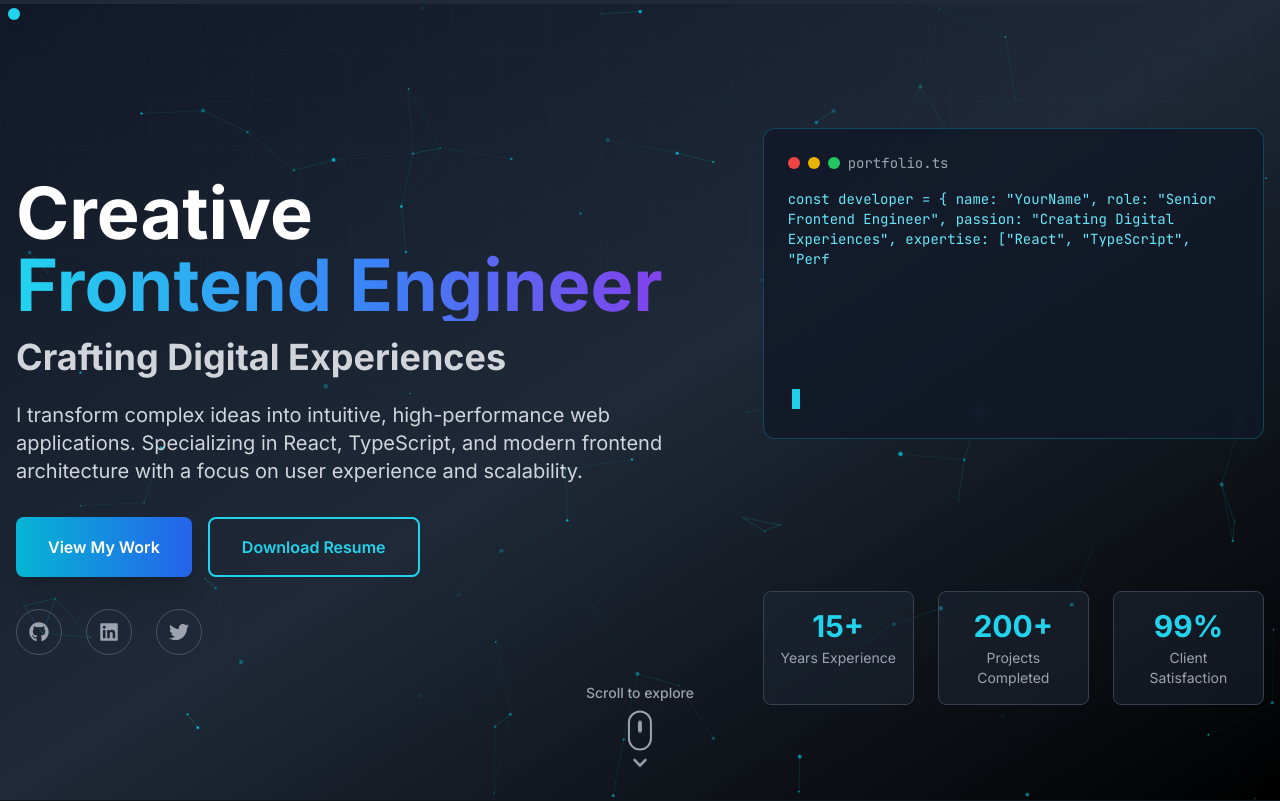
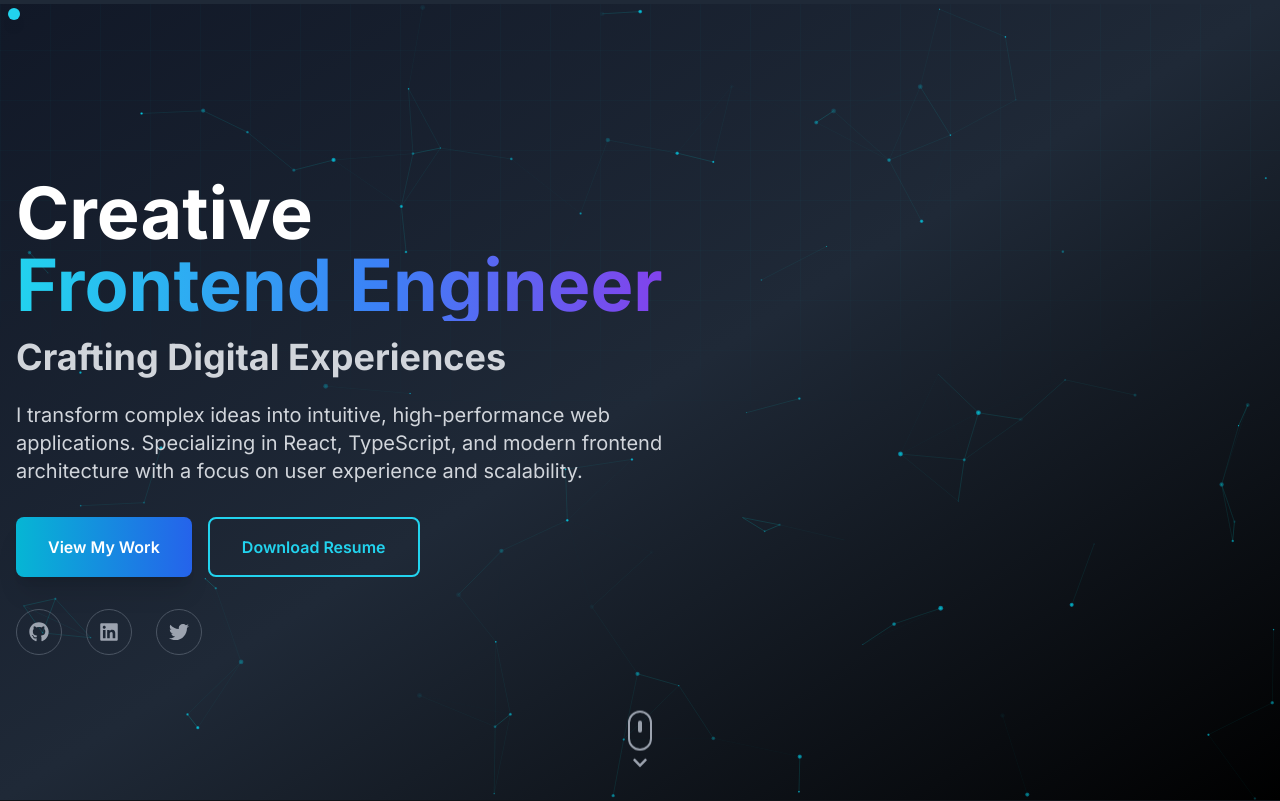
Before and after one commit to Psalm112/portfolio, a Next.js app: page / in a window 1280 px wide. Shown: the top 801 px of the page. Built offline with nearby package versions, Linux system fonts and the light colour scheme.

Commit message:
feat: hero

```diff
--- a/app/components/sections/hero/index.tsx
+++ b/app/components/sections/hero/index.tsx
@@ -36,39 +36,6 @@ const Hero: React.FC = () => {
   const isMobile = useMediaQuery("(max-width: 768px)");
   const particlesRef = useRef<Particle[]>([]);
   const animationFrameRef = useRef<number | null>(null);
-
-  const skills = [
-    "React",
-    "TypeScript",
-    "Next.js",
-    "Node.js",
-    "GraphQL",
-    "AWS",
-    "Docker",
-    "Python",
-    "MongoDB",
-    "PostgreSQL",
-  ];
-
-  const codeSnippets = [
-    `const developer = {
-  name: "YourName",
-  role: "Senior Frontend Engineer",
-  passion: "Creating Digital Experiences",
-  expertise: ["React", "TypeScript", "Performance"]
-};`,
-    `// Optimized for performance
-const useOptimizedState = () => {
-  return useMemo(() =>
-    heavyComputation(), [dependencies]
-  );
-};`,
-    `interface Innovation {
-  creativity: boolean;
-  technology: "cutting-edge";
-  impact: "transformative";
-}`,
-  ];
 
   // Initialize particles
   const initParticles = () => {
@@ -223,53 +190,6 @@ const useOptimizedState = () => {
           "-=0.6"
         );
 
-      // Typing effect for code blocks
-      let currentSnippet = 0;
-      const typeCode = () => {
-        if (!codeBlockRef.current) return;
-
-        setIsTyping(true);
-        gsap.to(codeBlockRef.current, {
-          text: codeSnippets[currentSnippet],
-          duration: 2,
-          ease: "none",
-          onComplete: () => {
-            setTimeout(() => {
-              gsap.to(codeBlockRef.current, {
-                text: "",
-                duration: 0.5,
-                ease: "none",
-                onComplete: () => {
-                  currentSnippet = (currentSnippet + 1) % codeSnippets.length;
-                  setTimeout(typeCode, 500);
-                },
-              });
-            }, 3000);
-          },
-        });
-      };
-
-      setTimeout(typeCode, 2000);
-
-      // Skills animation
-      gsap.from(skillsRef.current?.children || [], {
-        scale: 0,
-        rotation: 180,
-        duration: 0.6,
-        stagger: 0.1,
-        ease: "back.out(1.7)",
-        delay: 1.5,
-      });
-
-      // Stats counter animation
-      gsap.from(statsRef.current?.children || [], {
-        scale: 0,
-        duration: 0.8,
-        stagger: 0.2,
-        ease: "back.out(1.7)",
-        delay: 2,
-      });
-
       // Scroll indicator animation
       gsap.to(scrollIndicatorRef.current, {
         y: 10,
@@ -279,7 +199,6 @@ const useOptimizedState = () => {
         ease: "power2.inOut",
       });
 
-      // Parallax scrolling effects
       ScrollTrigger.create({
         trigger: containerRef.current,
         start: "top top",
@@ -452,59 +371,6 @@ const useOptimizedState = () => {
               ))}
             </div>
           </div>
-
-          {/* Right Content */}
-          <div className="lg:col-span-5 space-y-8">
-            {/* Code Block */}
-            <div className="bg-gray-900/80 backdrop-blur-sm border border-cyan-500/30 rounded-xl p-6 font-mono text-sm">
-              <div className="flex items-center space-x-2 mb-4">
-                <div className="w-3 h-3 bg-red-500 rounded-full"></div>
-                <div className="w-3 h-3 bg-yellow-500 rounded-full"></div>
-                <div className="w-3 h-3 bg-green-500 rounded-full"></div>
-                <span className="text-gray-400 ml-4">portfolio.ts</span>
-              </div>
-              <pre
-                ref={codeBlockRef}
-                className="text-cyan-300 min-h-[200px] whitespace-pre-wrap"
-              >
-                {/* Dynamic typing content */}
-              </pre>
-              {isTyping && (
-                <span className="inline-block w-2 h-5 bg-cyan-400 animate-pulse ml-1" />
-              )}
-            </div>
-
-            {/* Skills Tags */}
-            <div ref={skillsRef} className="flex flex-wrap gap-3">
-              {skills.map((skill, index) => (
-                <span
-                  key={skill}
-                  className="px-4 py-2 bg-gradient-to-r from-cyan-500/20 to-blue-500/20 border border-cyan-500/30 rounded-full text-cyan-300 text-sm font-medium hover:from-cyan-500/30 hover:to-blue-500/30 transition-all duration-300 cursor-default"
-                >
-                  {skill}
-                </span>
-              ))}
-            </div>
-
-            {/* Stats */}
-            <div ref={statsRef} className="grid grid-cols-3 gap-6">
-              {[
-                { label: "Years Experience", value: "15+" },
-                { label: "Projects Completed", value: "200+" },
-                { label: "Client Satisfaction", value: "99%" },
-              ].map(({ label, value }) => (
-                <div
-                  key={label}
-                  className="text-center p-4 bg-gray-800/50 rounded-lg border border-gray-700"
-                >
-                  <div className="text-2xl lg:text-3xl font-bold text-cyan-400 mb-1">
-                    {value}
-                  </div>
-                  <div className="text-sm text-gray-400">{label}</div>
-                </div>
-              ))}
-            </div>
-          </div>
         </div>
       </div>
 
@@ -515,7 +381,7 @@ const useOptimizedState = () => {
         onClick={scrollToNext}
       >
         <div className="flex flex-col items-center text-gray-400 hover:text-cyan-400 transition-colors duration-300">
-          <span className="text-sm mb-2 font-medium">Scroll to explore</span>
+          {/* <span className="text-sm mb-2 font-medium">Scroll to explore</span> */}
           <div className="w-6 h-10 border-2 border-current rounded-full flex justify-center">
             <div className="w-1 h-3 bg-current rounded-full mt-2 animate-pulse" />
           </div>
```
